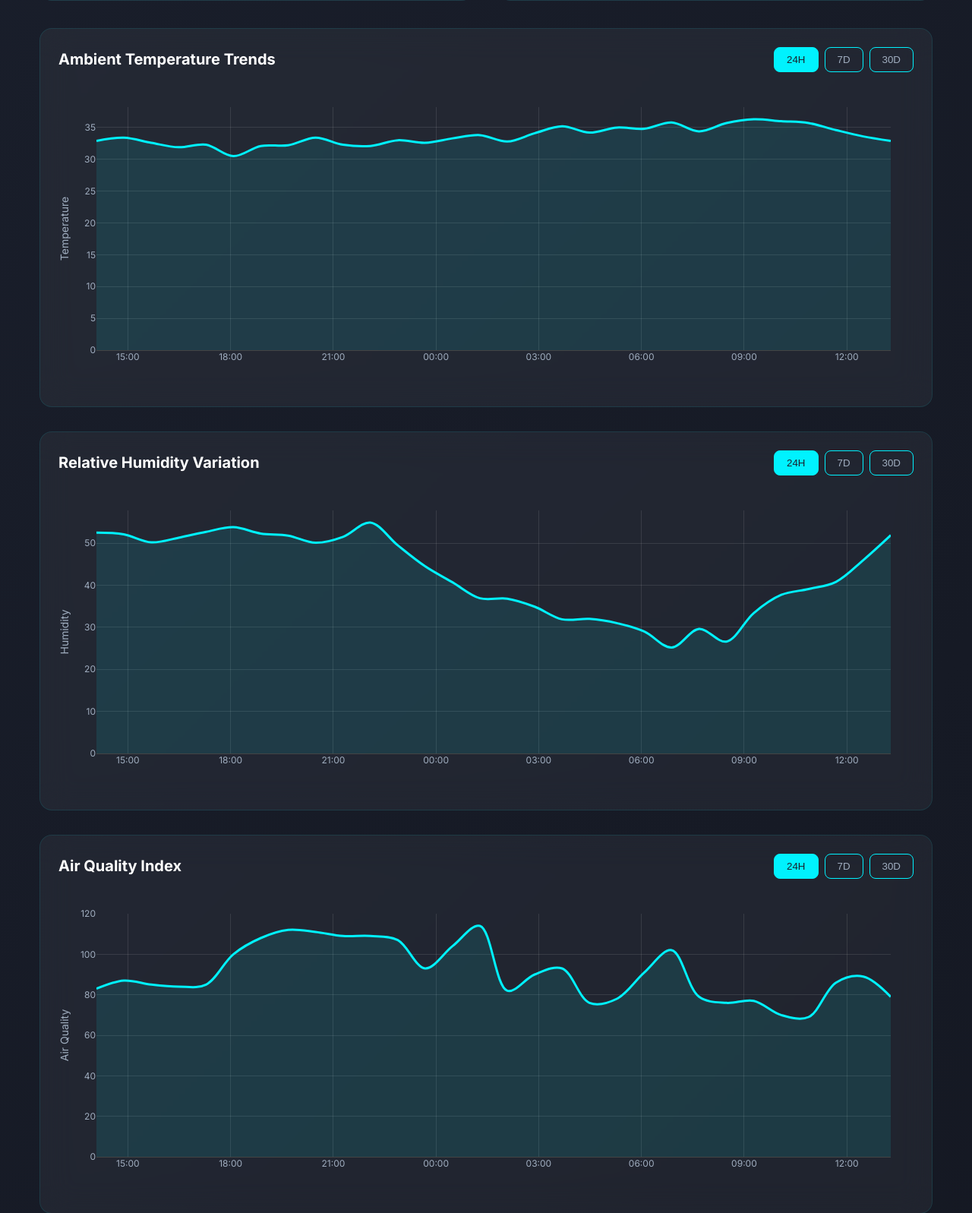
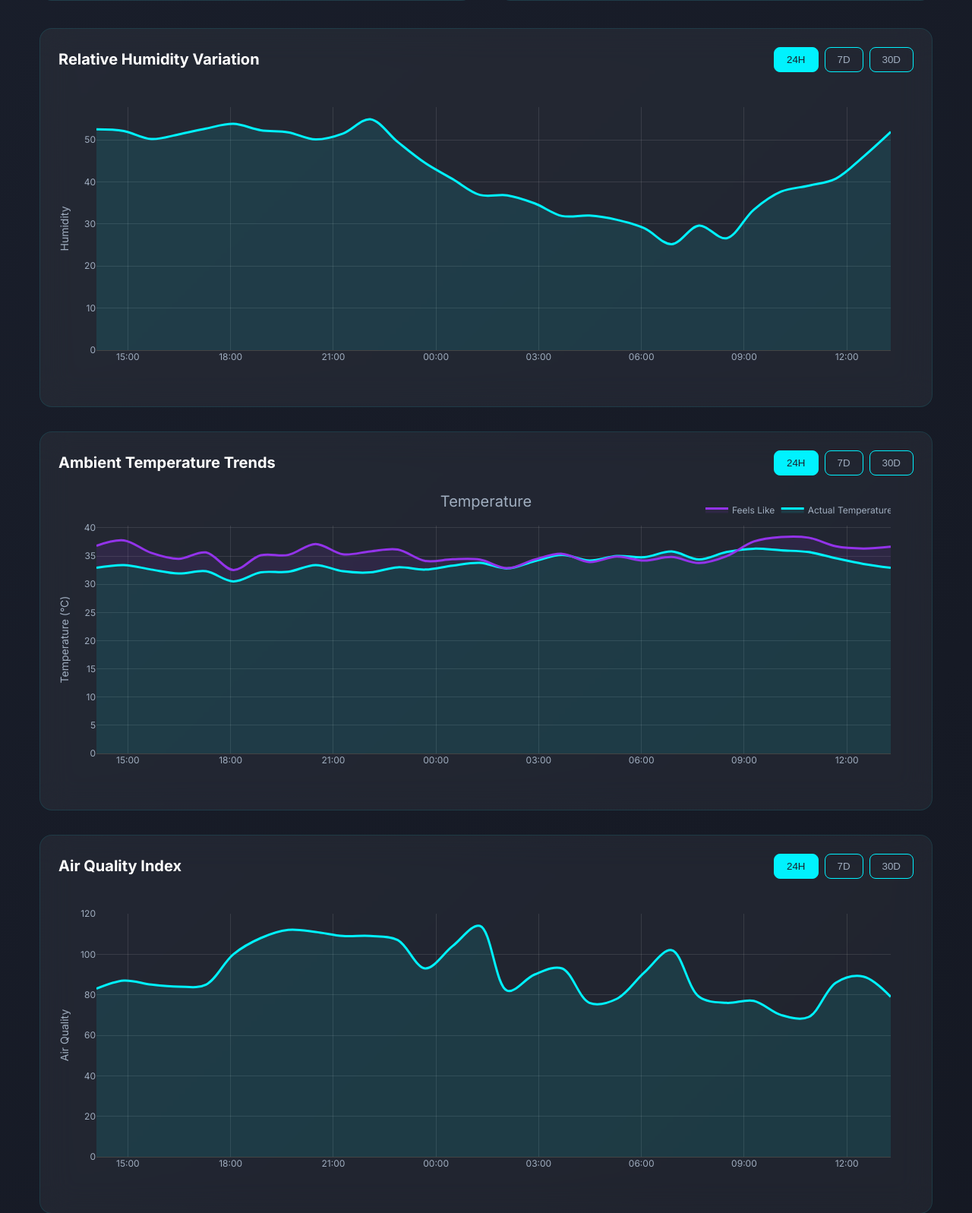
Before and after one commit to Bbs1412/air-quality-updated, a Flask app: page / in a window 1280 px wide. Shown: the part 758-2355 px from the top of the page at 76% size. Run offline with Flask 3, Linux system fonts and the light colour scheme; some libraries are stand-ins or nearby versions.

Commit message:
Implement steam graph for temperature visualization

```diff
--- a/Templates/index.html
+++ b/Templates/index.html
@@ -101,6 +101,19 @@
 
         <div class="graphs-container">
 
+            <!-- 2D: Humidity vs Time -->
+            <div class="graph-section">
+                <div class="graph-header">
+                    <h3>Relative Humidity Variation</h3>
+                    <div class="time-controls">
+                        <button class="time-btn active">24H</button>
+                        <button class="time-btn">7D</button>
+                        <button class="time-btn">30D</button>
+                    </div>
+                </div>
+                <div id="plot2_humidity" class="plot2d"></div>
+            </div>
+
             <!-- 2D: Temperature vs Time -->
             <div class="graph-section">
                 <div class="graph-header">
@@ -112,19 +125,6 @@
                     </div>
                 </div>
                 <div id="plot2_temperature" class="plot2d"></div>
-            </div>
-
-            <!-- 2D: Humidity vs Time -->
-            <div class="graph-section">
-                <div class="graph-header">
-                    <h3>Relative Humidity Variation</h3>
-                    <div class="time-controls">
-                        <button class="time-btn active">24H</button>
-                        <button class="time-btn">7D</button>
-                        <button class="time-btn">30D</button>
-                    </div>
-                </div>
-                <div id="plot2_humidity" class="plot2d"></div>
             </div>
 
             <!-- 2D: Air Quality vs Time -->
--- a/static/js/script.js
+++ b/static/js/script.js
@@ -160,7 +160,8 @@ async function fetchAndPlotData(isInitialFetch = false, isSimulated = true) {
         );
 
         // Update the plots:
-        PlotlyChartSystem.update2D('plot2_temperature', data.bs_temp);
+        // PlotlyChartSystem.update2D('plot2_temperature', data.bs_temp);
+        PlotlyChartSystem.updateSteamGraph('plot2_temperature', data.bs_temp, data.bs_feel);
         PlotlyChartSystem.update2D('plot2_humidity', data.bs_hum);
         PlotlyChartSystem.update2D('plot2_air_quality', data.bs_mq135);
         PlotlyChartSystem.update2D('plot2_feels_like', data.bs_feel);
@@ -392,9 +393,13 @@ const LiveMonitoring = {
             } else {
                 // Show error using alert modal
                 AlertModal.elements.title.textContent = 'Authentication Error';
-                AlertModal.elements.message.textContent = 'Invalid username or password';
+                AlertModal.elements.message.textContent = data.message;
                 AlertModal.elements.icon.src = 'static/img/i_error.png';
                 AlertModal.elements.modal.classList.remove('hidden');
+
+                // hide the emergency-contacts:
+                // document.querySelector('.emergency-contacts').style.display = 'none';
+                // This will hide them, but, need to figure out how to show them again in other cases (fire or gas) after one login attempt failed.
             }
         } catch (error) {
             AlertModal.elements.title.textContent = 'Connection Error';
@@ -412,8 +417,11 @@ const LiveMonitoring = {
         this.update_interval = interval;
         // Set global points_count
         points_count = points;
+        this.hideModal();
 
-        this.hideModal();
+        // Raise one gas emergency, just for demo:
+        AlertSystem.show(fire = false, gas = true);
+
         this.startLiveMonitoring(isSimulated = true);
     },
 
@@ -710,19 +718,21 @@ const PlotlyChartSystem = {
     // ----------------------------------------------------------------
     // 2D Plot - New Optimized Method (plotData2)
     // ----------------------------------------------------------------
-    init2D(elementId, yLabel) {
+    init2D(elementId, yLabel, useSecondaryFillColor = false) {
         const trace = {
             x: this.generateTimeLabels(100),  // Initial dummy data
             y: new Array(100).fill(0),
             type: 'scatter',
             mode: 'lines',
             line: {
-                color: '#00f2fe',
+                // color: '#00f2fe',
+                color: useSecondaryFillColor ? 'rgba(147, 51, 234, 1)' : 'rgba(0, 242, 254, 1)',
                 width: 3,
                 shape: 'spline'
             },
             fill: 'tozeroy',
-            fillcolor: 'rgba(0, 242, 254, 0.1)'
+            // fillcolor: 'rgba(0, 242, 254, 0.1)'
+            fillcolor: useSecondaryFillColor ? 'rgba(147, 51, 234, 0.1)' : 'rgba(0, 242, 254, 0.1)'
         };
 
         const layout = {
@@ -764,6 +774,102 @@ const PlotlyChartSystem = {
             Plotly.update(elementId, {
                 y: [data],
                 x: [this.generateTimeLabels(data.length)]
+            });
+        }
+    },
+
+    // ----------------------------------------------------------------
+    // 2D - Steam Graph
+    // ----------------------------------------------------------------
+    initSteamGraph(elementId, title = 'Temperature Analysis') {
+        const trace1 = {
+            name: 'Actual Temperature',
+            x: this.generateTimeLabels(100),  // Initial dummy data
+            y: new Array(100).fill(0),
+            type: 'scatter',
+            mode: 'lines',
+            line: {
+                color: '#00f2fe',
+                width: 3,
+                shape: 'spline'
+            },
+            fill: 'tonexty',
+            fillcolor: 'rgba(0, 242, 254, 0.1)'
+        };
+
+        const trace2 = {
+            name: 'Feels Like',
+            x: this.generateTimeLabels(100),  // Initial dummy data
+            y: new Array(100).fill(0),
+            type: 'scatter',
+            mode: 'lines',
+            line: {
+                color: '#9333ea',  // Purple color
+                width: 3,
+                shape: 'spline'
+            },
+            fill: 'tonexty',
+            fillcolor: 'rgba(147, 51, 234, 0.1)'
+        };
+
+        const layout = {
+            title: {
+                text: title,
+                font: {
+                    family: 'Inter, sans-serif',
+                    size: 20,
+                    color: '#a0aec0'
+                }
+            },
+            plot_bgcolor: 'rgba(0,0,0,0)',
+            paper_bgcolor: 'rgba(0,0,0,0)',
+            font: {
+                color: '#a0aec0',
+                family: 'Inter, sans-serif'
+            },
+            margin: {
+                l: 50, r: 30,
+                t: 50, b: 50
+            },
+            xaxis: {
+                showgrid: true,
+                gridcolor: 'rgba(255,255,255,0.1)',
+                tickformat: '%H:%M'
+            },
+            yaxis: {
+                title: 'Temperature (°C)',
+                showgrid: true,
+                gridcolor: 'rgba(255,255,255,0.1)'
+            },
+            legend: {
+                orientation: 'h',
+                yanchor: 'bottom',
+                y: 1.02,
+                xanchor: 'right',
+                x: 1
+            }
+        };
+
+        Plotly.newPlot(elementId, [trace1, trace2], layout, {
+            responsive: true,
+            displayModeBar: false
+        });
+
+        // Store plot reference
+        this.plots[elementId] = {
+            data: [trace1, trace2],
+            layout
+        };
+    },
+
+    // Update Steam Graph
+    updateSteamGraph(elementId, actualTemp, feelsLikeTemp) {
+        if (this.plots[elementId]) {
+            const timeLabels = this.generateTimeLabels(actualTemp.length);
+
+            Plotly.update(elementId, {
+                x: [timeLabels, timeLabels],
+                y: [actualTemp, feelsLikeTemp]
             });
         }
     },
@@ -916,10 +1022,13 @@ document.addEventListener('DOMContentLoaded', () => {
     ChartSystem.initCharts();
 
     // Initialize optimized 2d, 3d plots
-    PlotlyChartSystem.init2D('plot2_temperature', 'Temperature');
+    // Remember this is just initialization, you also need to "update" the plots with each data fetch from fetchAndPlotData()
+
+    // PlotlyChartSystem.init2D('plot2_temperature', 'Temperature');
+    PlotlyChartSystem.initSteamGraph('plot2_temperature', 'Temperature');
     PlotlyChartSystem.init2D('plot2_humidity', 'Humidity');
     PlotlyChartSystem.init2D('plot2_air_quality', 'Air Quality');
-    PlotlyChartSystem.init2D('plot2_feels_like', 'Feels Like Temperature');
+    PlotlyChartSystem.init2D('plot2_feels_like', 'Feels Like Temperature', false);
 
     PlotlyChartSystem.init3D('plot3_temp_hum_feel', 'Temperature', 'Humidity', 'Feels Like Temperature', 'Magma');
     PlotlyChartSystem.init3D('plot3_feel_hum_aq', 'Feels Like Temperature', 'Humidity', 'Air Quality', 'Electric');
@@ -964,5 +1073,4 @@ document.addEventListener('DOMContentLoaded', () => {
 // ------------------------------------------------------------------------------
 
 // ToDo:
-// 1. Turn the live monitoring into red color once started fetching
-// 2. Make into into button to stop the data fetch as soon as its re-clicked
+// Add that STEAM GRAPH FOR Temperature
```
